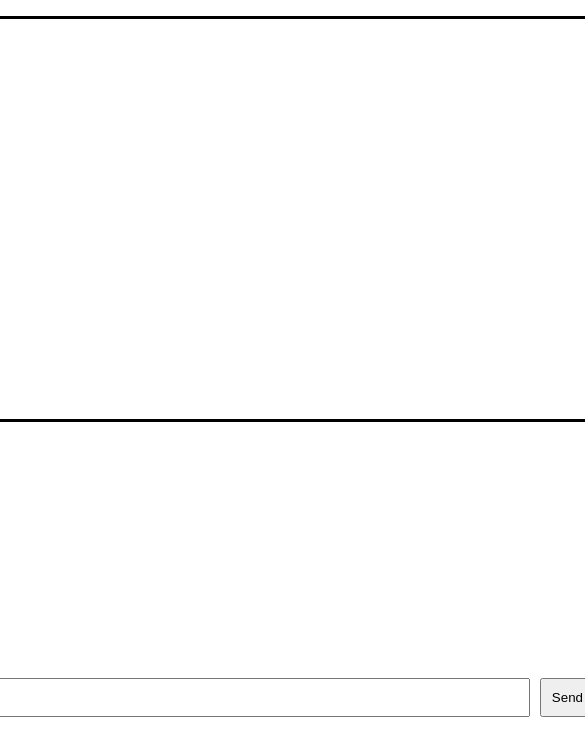
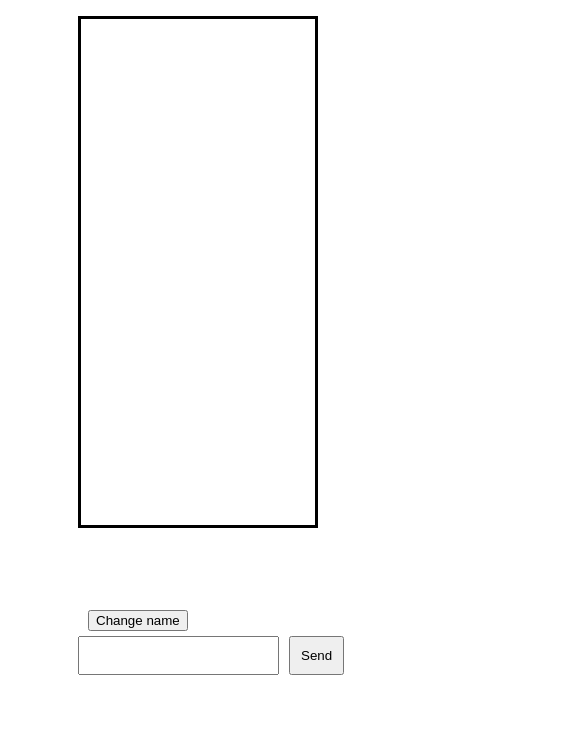
Before and after one commit to lpan/going-realtime, a website built with webpack: page public/index.html in a window 390 px wide. Shown: the whole page, 585 px wide, since content can reach past the window. Built offline with nearby package versions, Linux system fonts and the light colour scheme; files whose address does not match are found by name.

Commit message:
styles + more responsive css

```diff
--- a/public/index.html
+++ b/public/index.html
@@ -18,6 +18,7 @@
         <div id="message-user-wrapper">
           <span id="message-user-id"></span>
           <span id="message-user-name"></span>
+          <button id="message-user-name-change">Change name</button>
         </div>
 
         <div id="message-input-box">
--- a/public/style.css
+++ b/public/style.css
@@ -13,9 +13,9 @@ html, body {
   position: absolute;
   left: 50%;
   border: 3px solid black;
-  margin-left: -400px;
-  width: 800px;
-  height: 400px;
+  margin-left: -30%;
+  width: 60%;
+  height: 60%;
   overflow: scroll;
 }
 
@@ -25,10 +25,10 @@ html, body {
 
 #message-input-container {
   position: absolute;
-  width: 800px;
-  margin-left: -400px;
+  width: 60%;
+  margin-left: -30%;
   left: 50%;
-  bottom: 15%;
+  bottom: 20%;
 }
 
 #message-input-box {
@@ -45,3 +45,15 @@ html, body {
   margin-left: 10px;
   padding: 10px;
 }
+
+#message-user-wrapper {
+  display: flex;
+}
+
+#message-user-wrapper * {
+  margin: 5px 5px 5px 0px;
+}
+
+#message-user-wrapper button {
+  cursor: pointer;
+}
```
Also changed, not shown: src/server.js (+4 -8 lines).
